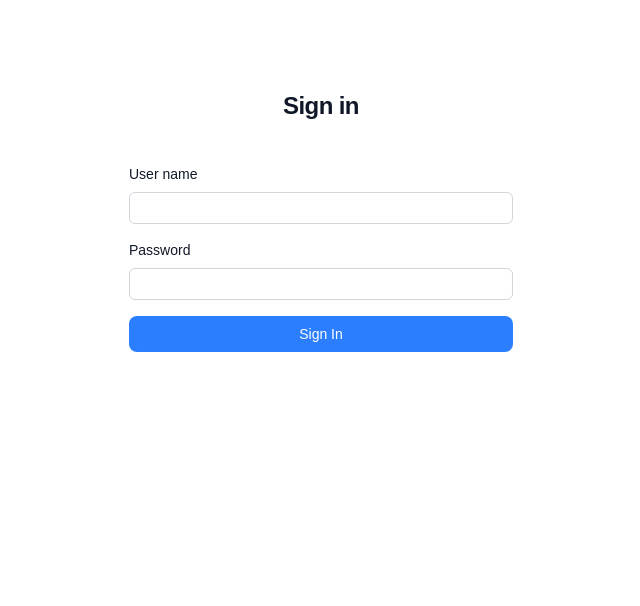
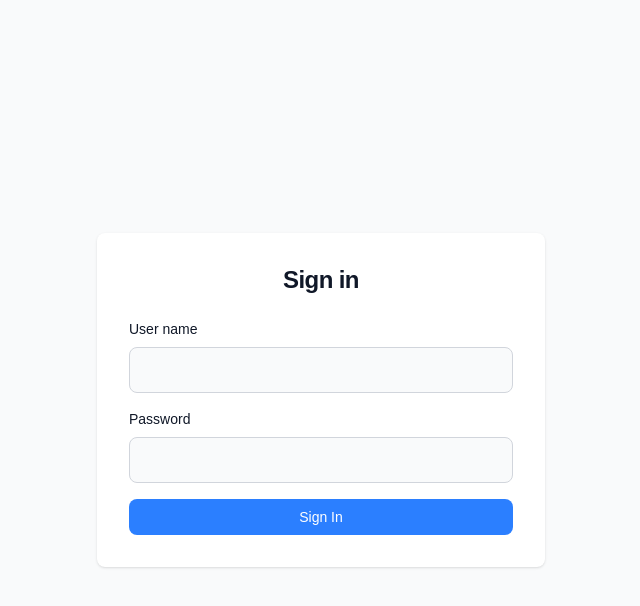
Before and after one commit to chetanpatil27/next-clg, a Next.js app: page /login in a window 1280 px wide. Shown: the top 606 px of the page, without its empty margins (319-959 px from the left). Built offline with nearby package versions, Linux system fonts and the light colour scheme.

Commit message:
Update login page UI and input component UI

```diff
--- a/app/(auth)/login/page.jsx
+++ b/app/(auth)/login/page.jsx
@@ -5,17 +5,18 @@
 const page = () => {
   return (
     <>
-      <div className="flex min-h-full flex-1 flex-col justify-center px-6 py-12 lg:px-8">
-        <div className="sm:mx-auto sm:w-full sm:max-w-sm">
-          <h2 className="mt-10 text-center text-2xl/9 font-bold tracking-tight text-gray-900">
-            Sign in
-          </h2>
+      <section className="bg-gray-50 dark:bg-gray-900">
+        <div className="flex flex-col items-center justify-center px-6 py-8 mx-auto md:h-screen lg:py-0">
+          <div className="w-full bg-white rounded-lg shadow dark:border md:mt-0 sm:max-w-md xl:p-0 dark:bg-gray-800 dark:border-gray-700">
+            <div className="p-6 space-y-4 md:space-y-6 sm:p-8">
+              <h1 className="text-xl text-center font-bold leading-tight tracking-tight text-gray-900 md:text-2xl dark:text-white">
+                Sign in
+              </h1>
+              <LoginForm />
+            </div>
+          </div>
         </div>
-
-        <div className="mt-10 sm:mx-auto sm:w-full sm:max-w-sm">
-          <LoginForm />
-        </div>
-      </div>
+      </section>
     </>
   );
 };
--- a/components/form-controls/input.jsx
+++ b/components/form-controls/input.jsx
@@ -20,7 +20,10 @@
       : "";
   return (
     <div>
-      <label htmlFor={name} className="block text-sm font-medium text-gray-900">
+      <label
+        htmlFor={name}
+        className="block mb-2 text-sm font-medium text-gray-900 dark:text-white"
+      >
         {label}
       </label>
       <div className="mt-2">
@@ -39,7 +42,7 @@
                 field?.onChange(e);
               }}
               autoComplete={autoComplete}
-              className="block w-full rounded-md bg-white px-3 py-1.5 text-base text-gray-900 outline outline-1 -outline-offset-1 outline-gray-300 placeholder:text-gray-400 focus:outline focus:outline-2 focus:-outline-offset-2 focus:outline-indigo-600 sm:text-sm"
+              className="bg-gray-50 border border-gray-300 text-gray-900 rounded-lg focus:ring-primary-600 focus:border-primary-600 block w-full p-2.5 dark:bg-gray-700 dark:border-gray-600 dark:placeholder-gray-400 dark:text-white dark:focus:ring-blue-500 dark:focus:border-blue-500"
             />
           )}
         />
```
